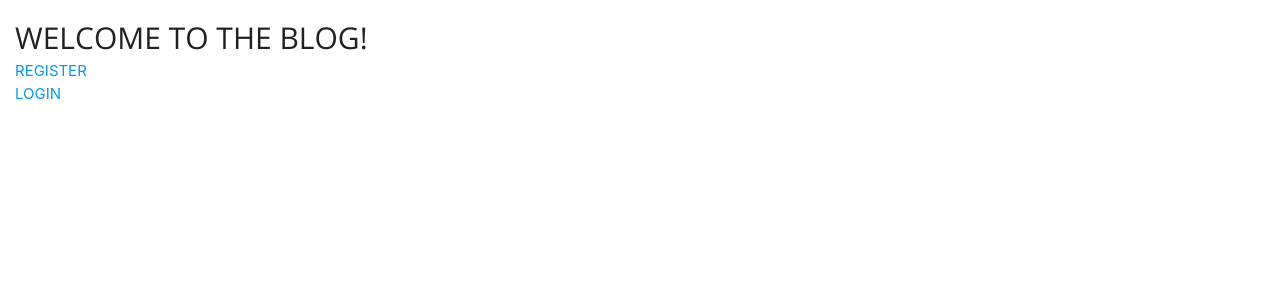
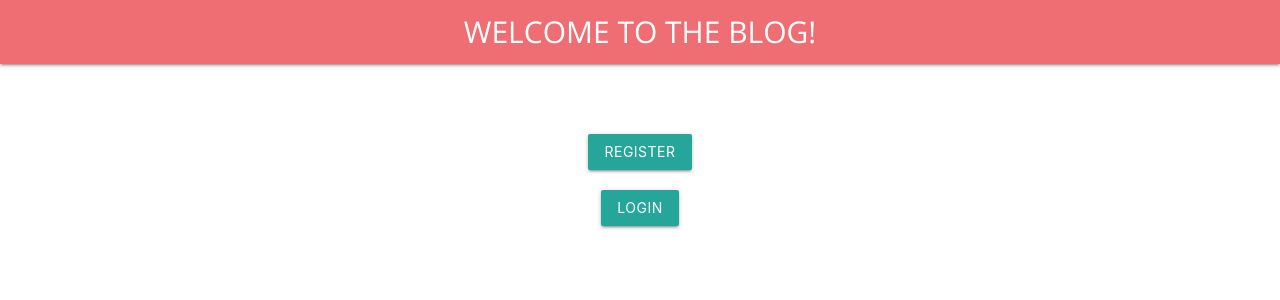
Before and after one commit to RichardWong8/blog, a Flask app: page / in a window 1280 px wide. Shown: the top 300 px of the page. Run offline with Flask 2, Linux system fonts and the light colour scheme.

Commit message:
update home style

```diff
--- a/static/styles.css
+++ b/static/styles.css
@@ -1,5 +1,9 @@
 .non-nav {
   margin: 15px !important
+}
+
+.home-buttons {
+  margin: 10px !important
 }
 
 .my-header {
--- a/templates/home.html
+++ b/templates/home.html
@@ -1,7 +1,19 @@
 {% extends "base.html" %}
 {% block title %} Welcome! {% endblock %}
-{% block header %} WELCOME TO THE BLOG! {% endblock %}
+
+{% block navigation %}
+<nav>
+  <div class="nav-wrapper">
+    <ul id="nav-mobile" class="left hide-on-med-and-down">
+      <li><a class="brand-logo center my-header" href="{{url_for('blog')}}"> WELCOME TO THE BLOG! </a></li>
+    </ul>
+  </div>
+</nav>
+{% endblock %}
+
 {% block content %}
-    <a href= "{{url_for('register')}}">REGISTER</a><br>
-    <a href= "{{url_for('login')}}">LOGIN</a>
+  <div class="center-align">
+    <a class="waves-effect waves-light btn home-buttons" href= "{{url_for('register')}}">REGISTER</a><br>
+    <a class="waves-effect waves-light btn home-buttons" href= "{{url_for('login')}}">LOGIN</a>
+  </div>
 {% endblock %}
```
